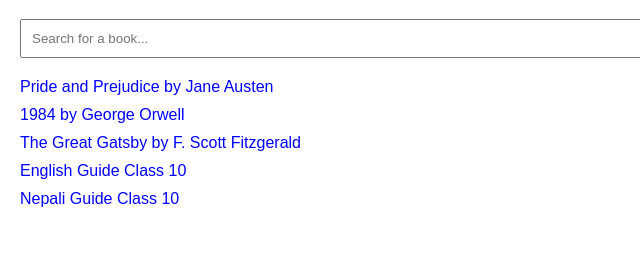
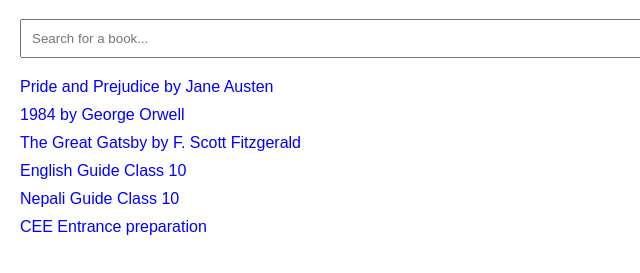
Before and after one commit to yajan911/myweb, a plain HTML site: page index.html in a window 1280 px wide. Shown: the part 61-334 px from the top of the page, without its empty margins (0-640 px from the left). Drawn offline with Linux system fonts and the light colour scheme.

Commit message:
Update index.html

```diff
--- a/index.html
+++ b/index.html
@@ -32,6 +32,9 @@
 <div class="book" data-title="Nepali Guide Class 10">
             <a href="https://www.gaurab123.com.np/p/class-10-nepali-guide-2080.html"target="_blank">Nepali Guide Class 10</a>
         </div>
+        <div class="book" data-title="CEE Entrance preparation">
+            <a href="https://cavestudy.com/"target="_blank">CEE Entrance preparation</a>
+        </div>
         <!-- Add more books here -->
     </div>
 
```
